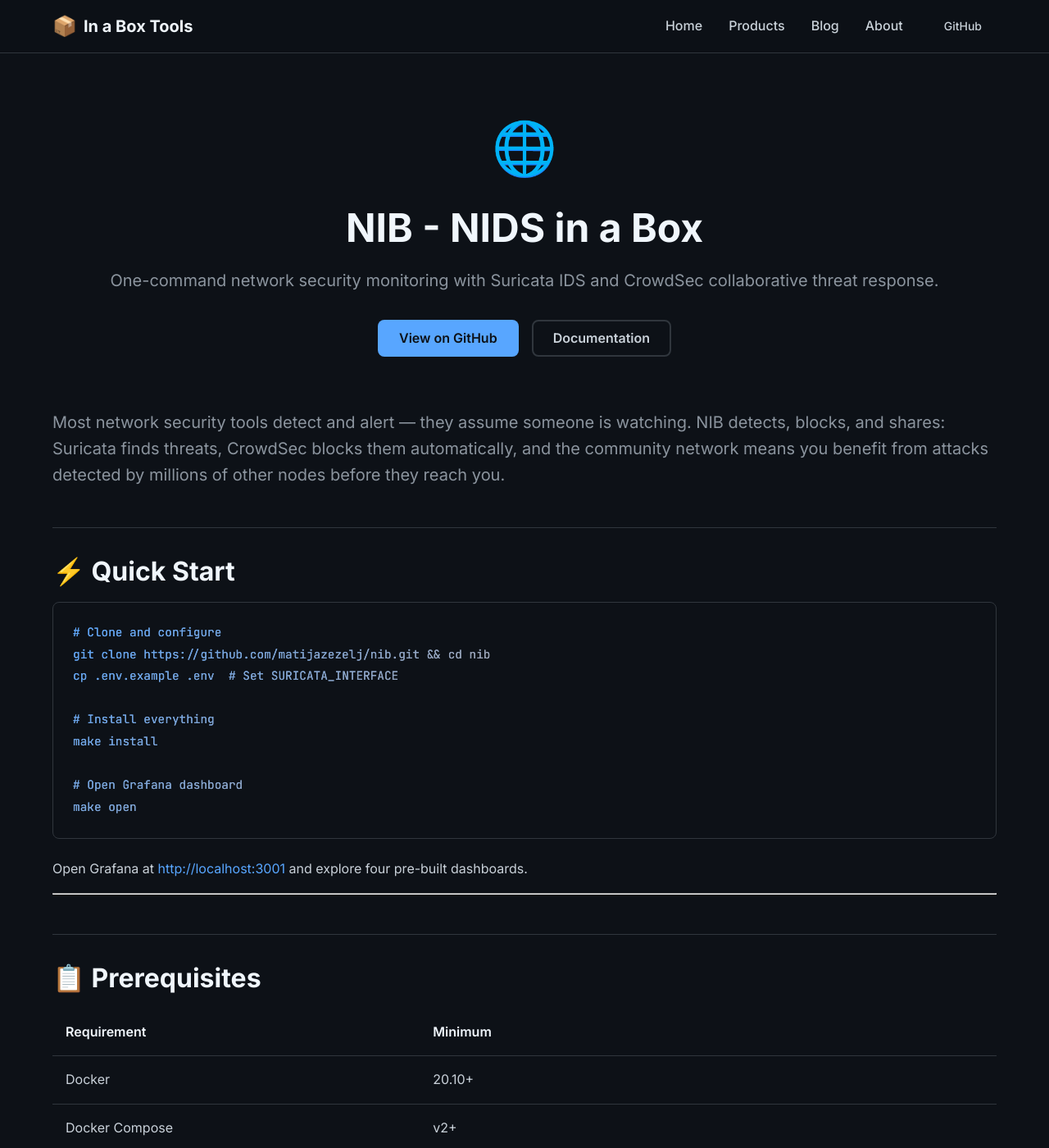
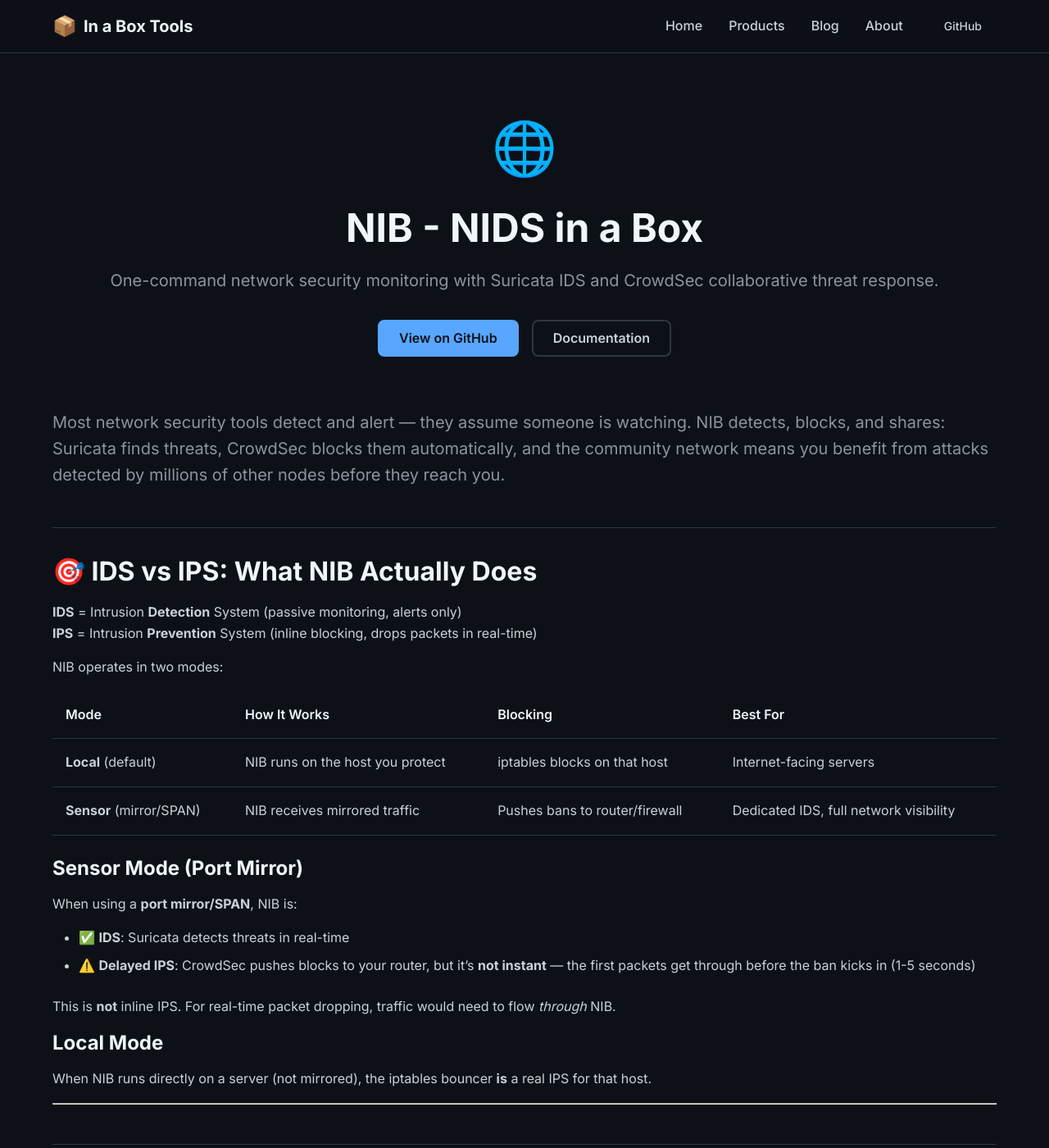
Before and after one commit to matijazezelj/in-a-box-tools-tech, a Jekyll site: the page built from _products/nib.md, in a window 1280 px wide and 1400 px high. Shown: the whole window at 82% size. Built offline with Jekyll 4.4.1, drawn with Linux system fonts in a browser that asks for light colours.

Commit message:
docs(nib): clarify IDS vs IPS modes

```diff
--- a/_products/nib.md
+++ b/_products/nib.md
@@ -11,6 +11,32 @@
 <section class="product-intro">
   <p class="lead">Most network security tools detect and alert — they assume someone is watching. NIB detects, blocks, and shares: Suricata finds threats, CrowdSec blocks them automatically, and the community network means you benefit from attacks detected by millions of other nodes before they reach you.</p>
 </section>
+
+## 🎯 IDS vs IPS: What NIB Actually Does
+
+**IDS** = Intrusion **Detection** System (passive monitoring, alerts only)
+**IPS** = Intrusion **Prevention** System (inline blocking, drops packets in real-time)
+
+NIB operates in two modes:
+
+| Mode | How It Works | Blocking | Best For |
+|------|--------------|----------|----------|
+| **Local** (default) | NIB runs on the host you protect | iptables blocks on that host | Internet-facing servers |
+| **Sensor** (mirror/SPAN) | NIB receives mirrored traffic | Pushes bans to router/firewall | Dedicated IDS, full network visibility |
+
+### Sensor Mode (Port Mirror)
+
+When using a **port mirror/SPAN**, NIB is:
+- ✅ **IDS**: Suricata detects threats in real-time
+- ⚠️ **Delayed IPS**: CrowdSec pushes blocks to your router, but it's **not instant** — the first packets get through before the ban kicks in (1-5 seconds)
+
+This is **not** inline IPS. For real-time packet dropping, traffic would need to flow *through* NIB.
+
+### Local Mode
+
+When NIB runs directly on a server (not mirrored), the iptables bouncer **is** a real IPS for that host.
+
+---
 
 ## ⚡ Quick Start
 
```
